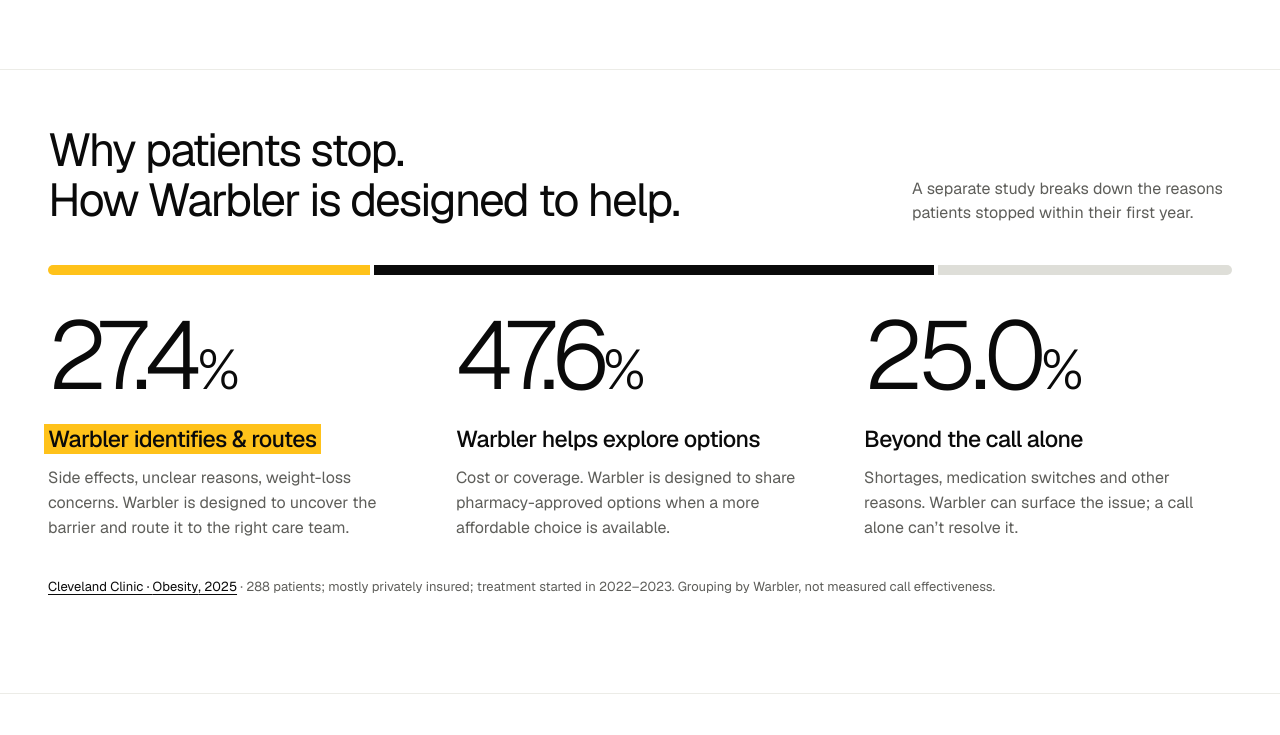
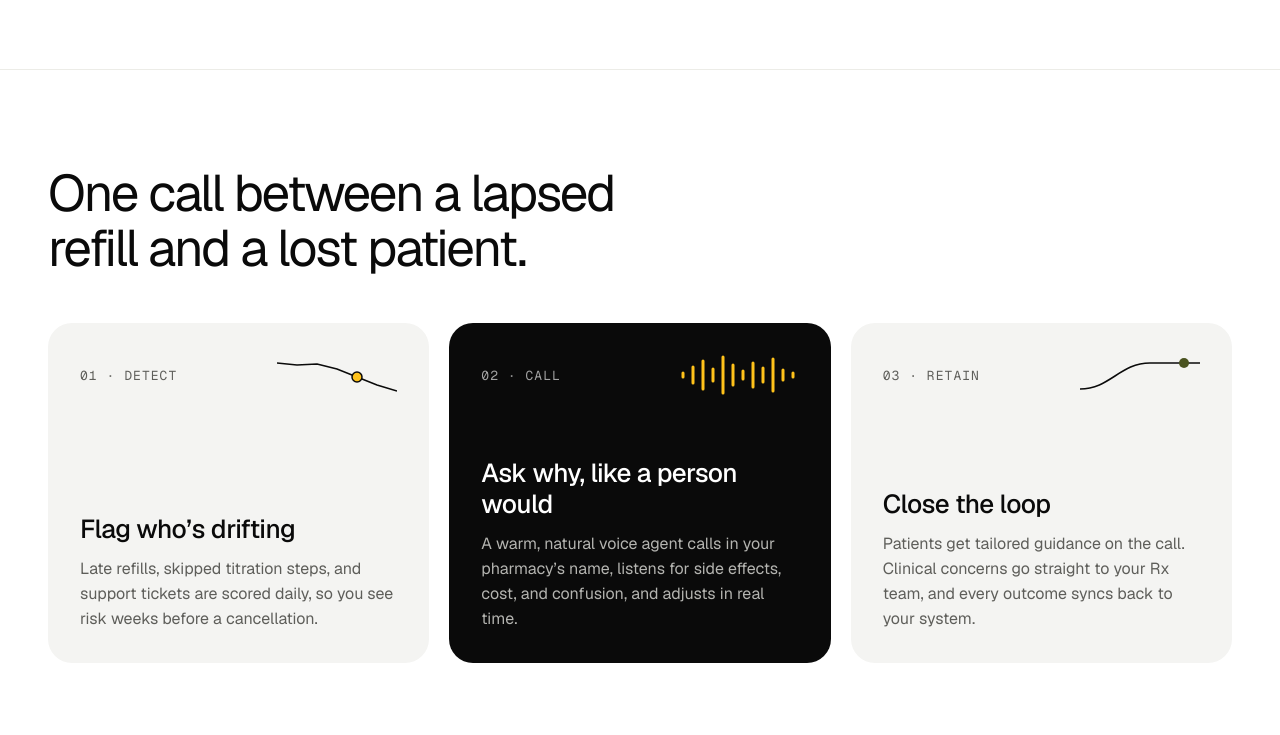
Before and after one commit to warblersafety/warbler-rx-website, a website built with Vite: page index.html in a window 1280 px wide. Shown: the part 1765-2500 px from the top of the page. Built offline with nearby package versions, Linux system fonts and the light colour scheme.

Commit message:
Rename contact buttons and remove discontinuation breakdown (#18)

```diff
--- a/index.html
+++ b/index.html
@@ -29,7 +29,7 @@
   </a>
   <nav aria-label="Main navigation" style="display:flex;align-items:center;gap:8px">
     <a href="#how" style="font-size:15px;padding:10px 14px;color:#3a3a3a;white-space:nowrap">How it works</a>
-    <a class="demo-booking" href="https://calendar.app.google/dAj1Fv4UhSUbFGfz8" style="display:inline-flex;align-items:center;gap:8px;background:#0a0a0a;color:#fff;border-radius:999px;white-space:nowrap;padding:11px 20px;font-size:15px;font-weight:500;text-decoration:none;margin-left:6px"><span>Book a demo</span><span class="demo-portraits" aria-hidden="true"><img class="demo-founder" src="/assets/founder.jpg" alt="" width="72" height="72"><img class="demo-founder" src="/assets/demo-portrait.png" alt="" width="72" height="72"></span></a>
+    <a class="demo-booking" href="https://calendar.app.google/dAj1Fv4UhSUbFGfz8" style="display:inline-flex;align-items:center;gap:8px;background:#0a0a0a;color:#fff;border-radius:999px;white-space:nowrap;padding:11px 20px;font-size:15px;font-weight:500;text-decoration:none;margin-left:6px"><span>Talk to us</span><span class="demo-portraits" aria-hidden="true"><img class="demo-founder" src="/assets/founder.jpg" alt="" width="72" height="72"><img class="demo-founder" src="/assets/demo-portrait.png" alt="" width="72" height="72"></span></a>
   </nav>
 </header>
 
@@ -39,7 +39,7 @@
   <h1 style="font-size:clamp(42px,6.4vw,88px);line-height:1.04;letter-spacing:-0.045em;font-weight:400;text-wrap:balance;max-width:1000px">Catch prescription <span style="white-space:nowrap">drop-off</span> <span style="font-family:'Instrument Serif',serif;font-style:italic;font-size:1.12em;letter-spacing:-0.02em">before</span> it happens.</h1>
   <p style="max-width:620px;font-size:clamp(18px,1.7vw,22px);line-height:1.4;color:#5e5e5a;text-wrap:pretty">Warbler Health flags GLP‑1 patients who are drifting from their prescription, calls them in your pharmacy’s name, and resolves the barrier on the same call.</p>
   <div style="display:flex;gap:12px;flex-wrap:wrap;justify-content:center">
-    <a class="demo-booking" href="https://calendar.app.google/dAj1Fv4UhSUbFGfz8" style="display:inline-flex;align-items:center;gap:10px;background:#0a0a0a;color:#fff;border-radius:999px;white-space:nowrap;padding:15px 26px;font-size:16px;font-weight:500;text-decoration:none"><span>Book a demo</span><span class="demo-portraits" aria-hidden="true"><img class="demo-founder" src="/assets/founder.jpg" alt="" width="72" height="72"><img class="demo-founder" src="/assets/demo-portrait.png" alt="" width="72" height="72"></span></a>
+    <a class="demo-booking" href="https://calendar.app.google/dAj1Fv4UhSUbFGfz8" style="display:inline-flex;align-items:center;gap:10px;background:#0a0a0a;color:#fff;border-radius:999px;white-space:nowrap;padding:15px 26px;font-size:16px;font-weight:500;text-decoration:none"><span>Talk to us</span><span class="demo-portraits" aria-hidden="true"><img class="demo-founder" src="/assets/founder.jpg" alt="" width="72" height="72"><img class="demo-founder" src="/assets/demo-portrait.png" alt="" width="72" height="72"></span></a>
     <a href="#demo" style="display:inline-flex;align-items:center;gap:10px;background:#f4f4f2;color:#0a0a0a;border-radius:999px;white-space:nowrap;padding:15px 26px;font-size:16px;font-weight:500;text-decoration:none">Hear a sample call</a>
   </div>
 </section>
@@ -110,32 +110,6 @@
   </div>
 </section>
 
-<section id="why-patients-stop" class="study-section" aria-labelledby="study-title">
-  <div class="study-heading">
-    <h2 id="study-title">Why patients stop.<br>How Warbler is designed to help.</h2>
-    <p>A separate study breaks down the reasons patients stopped within their first year.</p>
-  </div>
-  <div class="study-bar" aria-hidden="true"><span></span><span></span><span></span></div>
-  <div class="study-groups">
-    <article class="study-group">
-      <p class="study-number">27.4<span>%</span></p>
-      <h3><span class="study-highlight">Warbler identifies &amp; routes</span></h3>
-      <p>Side effects, unclear reasons, weight-loss concerns. Warbler is designed to uncover the barrier and route it to the right care team.</p>
-    </article>
-    <article class="study-group">
-      <p class="study-number">47.6<span>%</span></p>
-      <h3>Warbler helps explore options</h3>
-      <p>Cost or coverage. Warbler is designed to share pharmacy-approved options when a more affordable choice is available.</p>
-    </article>
-    <article class="study-group">
-      <p class="study-number">25.0<span>%</span></p>
-      <h3>Beyond the call alone</h3>
-      <p>Shortages, medication switches and other reasons. Warbler can surface the issue; a call alone can’t resolve it.</p>
-    </article>
-  </div>
-  <p class="study-source"><a href="https://pmc.ncbi.nlm.nih.gov/articles/PMC12636059/" target="_blank" rel="noopener noreferrer">Cleveland Clinic · <cite>Obesity</cite>, 2025</a> · 288 patients; mostly privately insured; treatment started in 2022–2023. Grouping by Warbler, not measured call effectiveness.</p>
-</section>
-
 <section id="how" style="border-top:1px solid #ececE7;display:flex;flex-direction:column;gap:48px;padding:96px clamp(20px,4vw,48px) 112px">
   <h2 style="font-size:clamp(36px,4vw,56px);line-height:1.07;letter-spacing:-0.04em;max-width:720px;text-wrap:balance">One call between a lapsed refill and a lost patient.</h2>
   <div style="display:grid;grid-template-columns:repeat(auto-fit,minmax(min(100%,280px),1fr));gap:20px">
@@ -194,7 +168,7 @@
       <h2 style="font-size:clamp(34px,4vw,56px);line-height:1.07;letter-spacing:-0.04em;text-wrap:balance">Every patient deserves a follow-up call.</h2>
     </div>
     <div style="position:relative;display:flex;gap:12px;flex-wrap:wrap">
-      <a class="demo-booking" href="https://calendar.app.google/dAj1Fv4UhSUbFGfz8" style="display:inline-flex;align-items:center;background:#ffc21a;color:#0a0a0a;border-radius:999px;white-space:nowrap;padding:16px 28px;font-size:16px;font-weight:500;text-decoration:none"><span>Book a demo</span><span class="demo-portraits" aria-hidden="true"><img class="demo-founder" src="/assets/founder.jpg" alt="" width="72" height="72"><img class="demo-founder" src="/assets/demo-portrait.png" alt="" width="72" height="72"></span></a>
+      <a class="demo-booking" href="https://calendar.app.google/dAj1Fv4UhSUbFGfz8" style="display:inline-flex;align-items:center;background:#ffc21a;color:#0a0a0a;border-radius:999px;white-space:nowrap;padding:16px 28px;font-size:16px;font-weight:500;text-decoration:none"><span>Talk to us</span><span class="demo-portraits" aria-hidden="true"><img class="demo-founder" src="/assets/founder.jpg" alt="" width="72" height="72"><img class="demo-founder" src="/assets/demo-portrait.png" alt="" width="72" height="72"></span></a>
       <a href="#demo" style="display:inline-flex;align-items:center;border:1px solid #3a3a3a;color:#fff;border-radius:999px;white-space:nowrap;padding:16px 28px;font-size:16px;font-weight:500;text-decoration:none">Talk to Warbler</a>
     </div>
   </div>
--- a/src/site.css
+++ b/src/site.css
@@ -12,29 +12,9 @@
 @media(hover:hover) and (pointer:fine){.demo-booking:hover .demo-portraits{opacity:1;visibility:visible;transform:translate(-50%,0) scale(1)}}
 @media(prefers-reduced-motion:reduce){.demo-portraits{transition:none}}
 
-/* Study breakdown extends the homepage's type, gold accent and open surfaces. */
-.study-section{padding:0 clamp(20px,4vw,48px) 96px}
-.study-heading{display:flex;align-items:end;justify-content:space-between;gap:32px;margin-bottom:40px}
-.study-heading h2{font-size:clamp(32px,3.6vw,52px);line-height:1.08;letter-spacing:-.04em;text-wrap:balance}
-.study-heading>p{max-width:320px;font-size:16px;line-height:1.5;color:#5e5e5a;text-wrap:pretty}
-.study-bar{display:flex;gap:4px;height:10px;margin-bottom:32px;overflow:hidden;border-radius:999px}
-.study-bar span:nth-child(1){flex:27.4;background:#ffc21a}
-.study-bar span:nth-child(2){flex:47.6;background:#0a0a0a}
-.study-bar span:nth-child(3){flex:25;background:#deded8}
-.study-groups{display:grid;grid-template-columns:repeat(3,minmax(0,1fr));gap:40px}
-.study-group{min-width:0}
-.study-number{font-size:clamp(64px,7.5vw,108px);line-height:1;letter-spacing:-.06em;font-weight:300;margin-bottom:22px}
-.study-number span{font-size:.58em;letter-spacing:-.04em}
-.study-group h3{font-size:23px;line-height:1.25;letter-spacing:-.025em;margin-bottom:12px;font-weight:500}
 .study-highlight{background:#ffc21a;padding:0 4px;margin-left:-4px;box-decoration-break:clone;-webkit-box-decoration-break:clone}
-.study-group>p:last-child{font-size:16px;line-height:1.55;color:#5e5e5a;max-width:340px;text-wrap:pretty}
-.study-source{max-width:980px;font-size:13px;line-height:1.6;color:#5e5e5a;margin-top:36px}
-.study-source a{color:#0a0a0a;text-decoration:underline;text-underline-offset:3px}
-.study-source cite{font-style:italic}
-@media(max-width:760px){.study-section{padding-bottom:64px}.study-heading{align-items:start;flex-direction:column;gap:20px;margin-bottom:28px}.study-heading>p{max-width:440px}.study-groups{grid-template-columns:1fr;gap:28px}.study-group{display:grid;grid-template-columns:132px minmax(0,1fr);column-gap:20px;row-gap:8px;padding-bottom:28px;border-bottom:1px solid #ecece7}.study-number{grid-row:1 / 3;font-size:64px;margin:0}.study-group h3{font-size:20px;margin:0}.study-group>p:last-child{font-size:15px}.study-source{margin-top:28px}}
-@media(max-width:360px){.study-group{grid-template-columns:110px minmax(0,1fr);column-gap:14px}.study-number{font-size:54px}}
 
-/* Keep the scale of the problem above the reasons and intended response. */
+/* Pair the scale of the problem with Warbler’s intended response. */
 .adherence-gap{display:grid;grid-template-columns:minmax(0,1.3fr) minmax(0,1fr);gap:48px 80px;align-items:end;padding:0 clamp(20px,4vw,48px) 72px}
 .adherence-stat{display:flex;flex-direction:column;gap:20px}
 .adherence-number{font-size:clamp(110px,15vw,220px);line-height:.9;letter-spacing:-.06em;font-weight:300}
@@ -44,6 +24,4 @@
 .adherence-purpose{max-width:460px;padding-bottom:8px}
 .adherence-purpose h3{font-size:clamp(30px,3vw,42px);line-height:1.15;letter-spacing:-.035em;margin-bottom:22px}
 .adherence-purpose>p{font-size:20px;line-height:1.5;letter-spacing:-.01em;color:#5e5e5a;text-wrap:pretty}
-.study-section{border-top:1px solid #ecece7;padding-top:56px}
-.study-heading h2{max-width:760px}
-@media(max-width:760px){.adherence-gap{grid-template-columns:1fr;gap:36px;padding-bottom:48px}.adherence-purpose>p{font-size:18px}.study-section{padding-top:40px}}
+@media(max-width:760px){.adherence-gap{grid-template-columns:1fr;gap:36px;padding-bottom:48px}.adherence-purpose>p{font-size:18px}}
```
Also changed, not shown: README.md, lib/voice-server.js.
